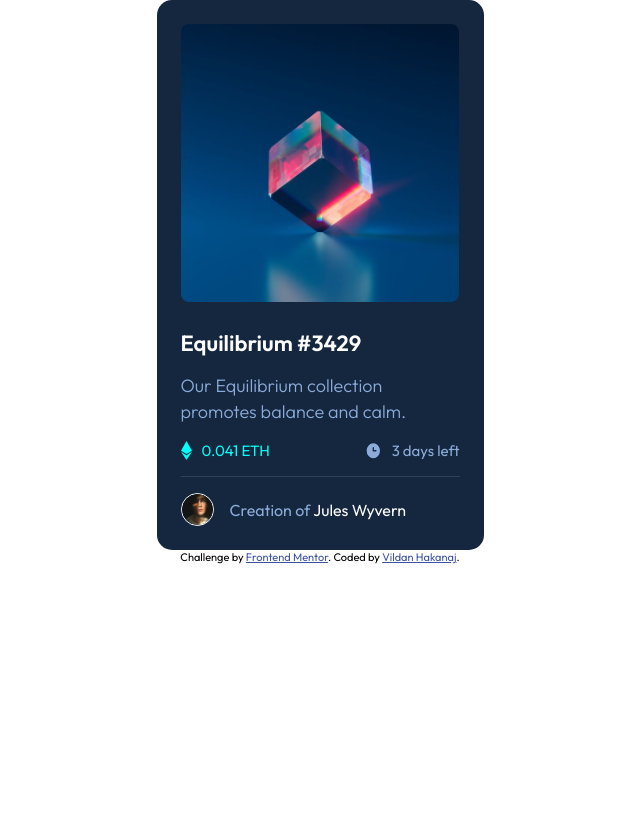
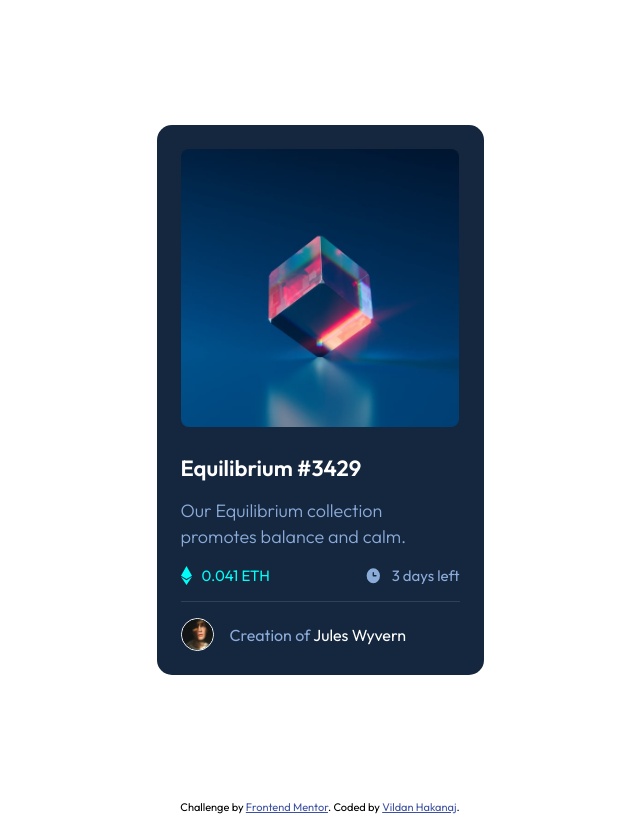
Before and after one commit to VildanHakanaj/NFT-preview-card-component, a plain HTML site: page index.html in a window 1280 px wide. Shown: the whole page, without its empty margins (320-960 px from the left). Drawn offline with Linux system fonts and the light colour scheme.

Commit message:
Centerd the elemnt in the page

```diff
--- a/main.css
+++ b/main.css
@@ -14,8 +14,10 @@
 }
 
 
-html{
+html, body{
     font-family: 'Outfit', sans-serif;
+    width: 100%;
+    height: 100%;
 }
 
 .header{
@@ -39,15 +41,13 @@ html{
 }
 
 main{
-    width: 100%;
     height: 100%;
     display: flex;
     justify-content: center;
-    align-content: center;
+    align-items: center;
 }
 
 .card{
-    max-width: 327px;
     width: 327px;
     padding: 1.5rem;
     background-color: var(--very-dark-blue-card-bg);
```
